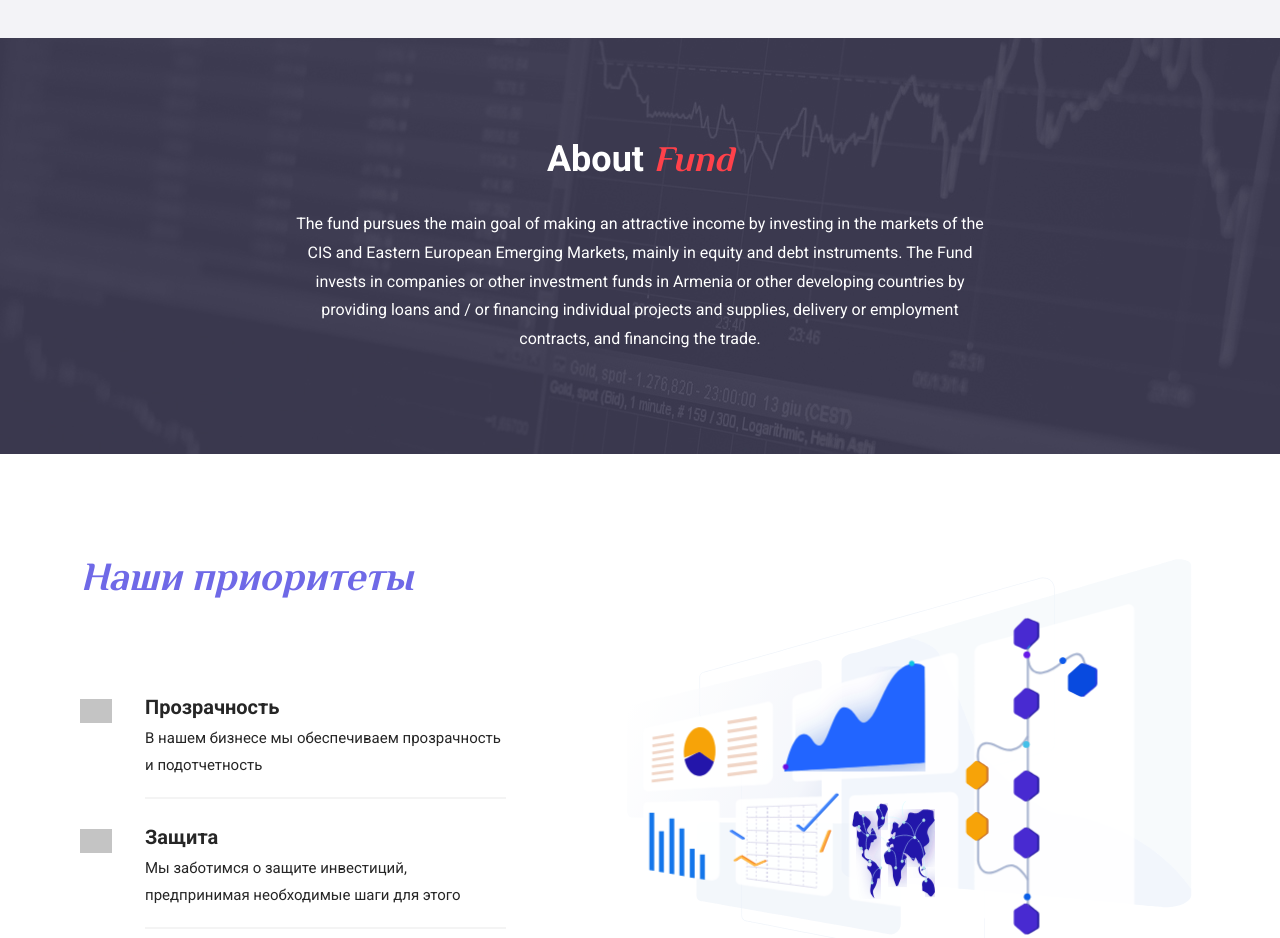
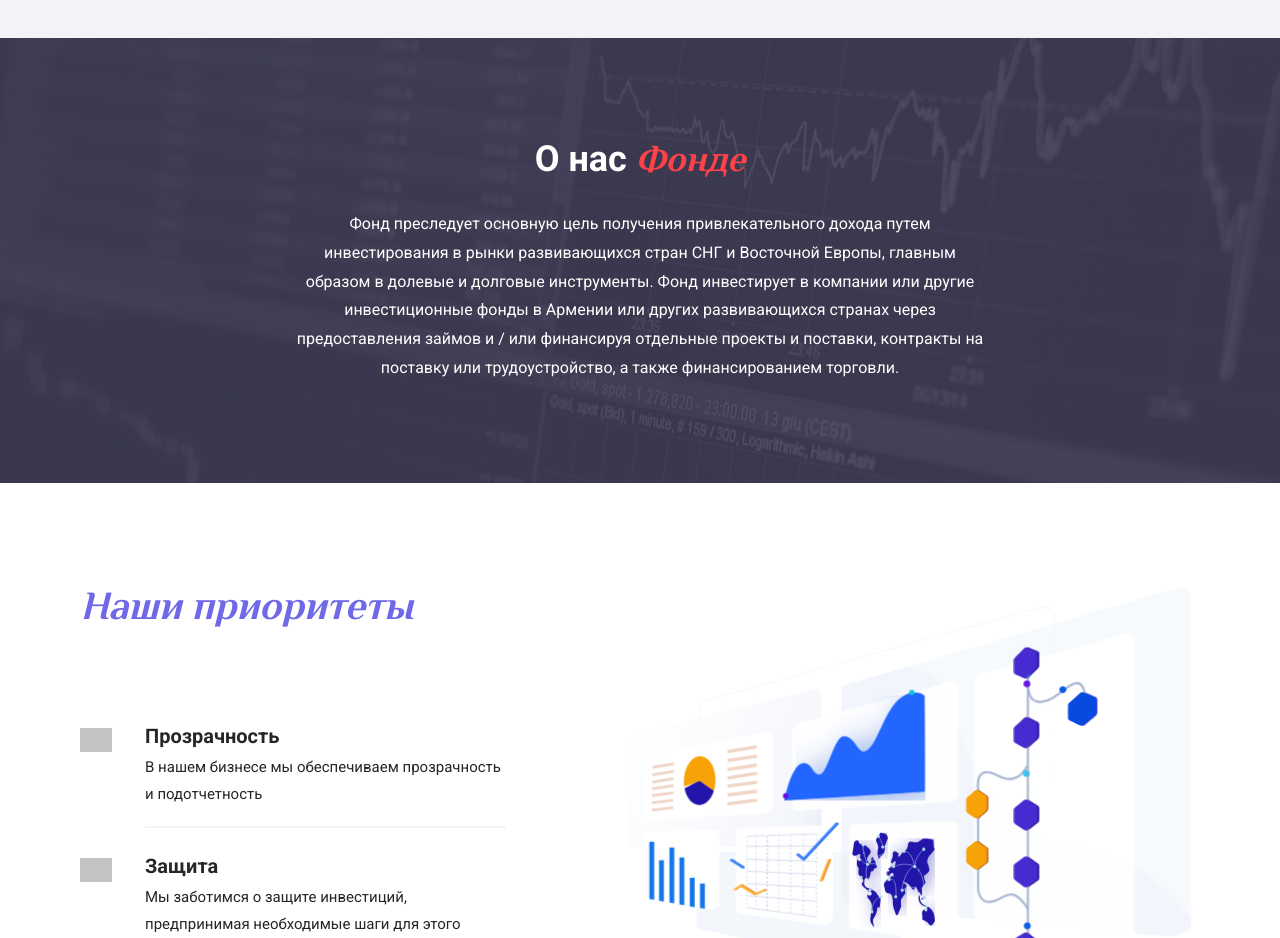
Before and after one commit to vahanmkrtumyan/emcapital, a Next.js app: page /ru in a window 1280 px wide. Shown: the part 2100-3038 px from the top of the page. Built offline with nearby package versions, Linux system fonts and the light colour scheme; grey boxes are pictures that could not be loaded.

Commit message:
About fund section translation

```diff
--- a/config/translations.json
+++ b/config/translations.json
@@ -48,7 +48,10 @@
         "you": "you",
         "name": "Name",
         "surname": "Surname",
-        "message": "Message"
+        "message": "Message",
+        "about1": "About",
+        "fund": "Fund",
+        "aboutText": "The fund pursues the main goal of making an attractive income by investing in the markets of the CIS and Eastern European Emerging Markets, mainly in equity and debt instruments. The Fund invests in companies or other investment funds in Armenia or other developing countries by providing loans and / or financing individual projects and supplies, delivery or employment contracts, and financing the trade."
     },
     "hy": {
         "emcapital": "Ի ԷՄ Կապիտալ",
@@ -99,7 +102,10 @@
         "you": "ձեզ",
         "name": "Անուն",
         "surname": "Ազգանուն",
-        "message": "Հաղորդագրություն"
+        "message": "Հաղորդագրություն",
+        "about1": "Ֆոնդի",
+        "fund": "մասին",
+        "aboutText": "Ֆոնդը հետապնդում է գրավիչ եկամուտ ստանալու հիմնական նպատակ՝ ներդրումներ կատարելով ԱՊՀ և Արևելյան Եվրոպայի զարգացող (Emerging Markets) երկրների շուկաներում հիմնականում բաժնետիրական և պարտքային գործիքներում: Ֆոնդը ներդրում է կատարում Հայաստանի կամ այլ զարգացող երկրների ընկերությունների և կամ այլ ներդրումային ֆոնդերի մեջ բաժնեմասնակցության ձեռքբերմամբ, փոխառությունների տրամադրմամբ և/կամ առանձին ծրագրերի և/կամ մատակարարման, առաքման կամ աշխատանքների պայմանագրերի ֆինանսավորման, առևտրի ֆինանսավորման միջոցով:"
     },
     "ru": {
         "emcapital": "И ЭМ Капитал",
@@ -150,6 +156,9 @@
         "you": "вам",
         "name": "Имя",
         "surname": "Фамилия",
-        "message": "Сообщение"
+        "message": "Сообщение",
+        "about1": "О",
+        "fund": "Фонде",
+        "aboutText": "Фонд преследует основную цель получения привлекательного дохода путем инвестирования в рынки развивающихся стран СНГ и Восточной Европы, главным образом в долевые и долговые инструменты. Фонд инвестирует в компании или другие инвестиционные фонды в Армении или других развивающихся странах через предоставления займов и / или финансируя отдельные проекты и поставки, контракты на поставку или трудоустройство, а также финансированием торговли."
     }
 }
--- a/pages/[locale]/index.js
+++ b/pages/[locale]/index.js
@@ -88,10 +88,10 @@ const Index = () => {
                 <div className="container">
                     <div className="about-content">
                         <h2 className="text-center">
-                            About <em>Fund</em>
+                        {t('about')} <em>{t('fund')}</em>
                         </h2>
                         <p className="text-center">
-                            The fund pursues the main goal of making an attractive income by investing in the markets of the CIS and Eastern European Emerging Markets, mainly in equity and debt instruments. The Fund invests in companies or other investment funds in Armenia or other developing countries by providing loans and / or financing individual projects and supplies, delivery or employment contracts, and financing the trade.
+                        {t('aboutText')}
                         </p>
                     </div>
                 </div>
```
